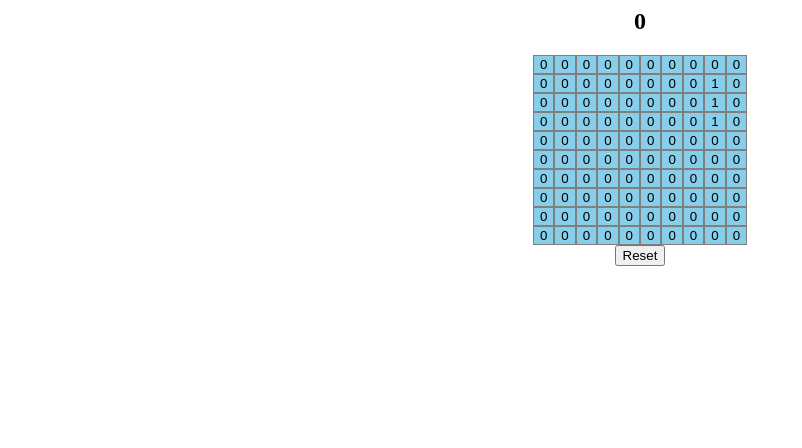
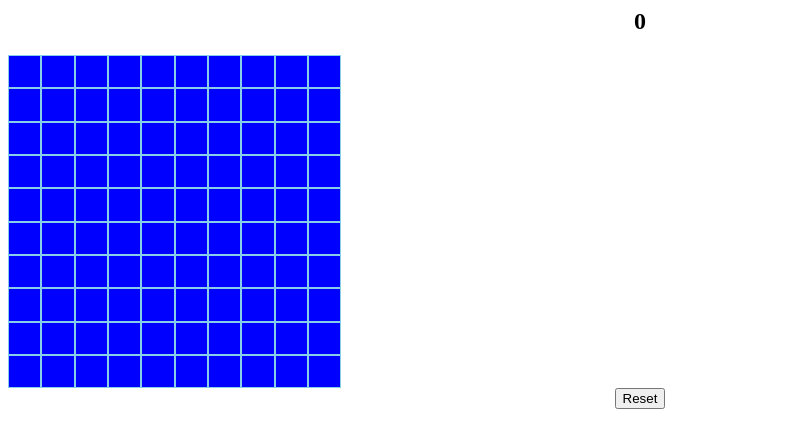
Before and after one commit to VSMent/react-ts-game-rfbi, a React (Create React App) app: page / in a window 1280 px wide. Shown: the top 448 px of the page, without its empty margins (0-802 px from the left). Built offline with nearby package versions, Linux system fonts and the light colour scheme.

Commit message:
make it look good

```diff
--- a/Battlefield.tsx
+++ b/Battlefield.tsx
@@ -1,4 +1,5 @@
 import * as React from 'react';
+import { NO_SHIP, SHIP, SHIP_SHOT, WATER } from './state/cellstate';
 
 type CellProps = {
   value: number;
@@ -6,10 +7,18 @@ type CellProps = {
   x: number;
   y: number;
 };
+
+const cellStateMap = {
+  [WATER]: '',
+  [SHIP]: '',
+  [NO_SHIP]: '🌊',
+  [SHIP_SHOT]: '🔥',
+};
+
 const Cell = ({ handleClick, value, x, y }: CellProps) => {
   return (
     <button type="button" onClick={() => handleClick(y, x)} className={'cell'}>
-      {value}
+      {cellStateMap[value]}
     </button>
   );
 };
@@ -23,7 +32,7 @@ export const Battlefield = ({ matrix, onCellClick }: BattlefieldProps) => {
   return (
     <div>
       {matrix.map((row, i) => (
-        <div key={i}>
+        <div key={i} className={'line'}>
           {row.map((el, j) => (
             <Cell
               key={`${i}${j}`}
--- a/state/useGameState.ts
+++ b/state/useGameState.ts
@@ -1,6 +1,7 @@
 import { useState } from 'react';
 import { createArray } from '../utils/array';
 import { createShip } from '../utils/battlefield';
+import { NO_SHIP, SHIP, SHIP_SHOT, WATER } from './cellstate';
 
 const MATRIX_LENGTH = 10;
 
@@ -11,7 +12,7 @@ const createBattlefield = () => {
   const battlefield = createEmptyBattlefield();
   const ship = createShip(3, MATRIX_LENGTH);
   ship.forEach(({ x, y }) => {
-    battlefield[y][x] = 1;
+    battlefield[y][x] = SHIP;
   });
   return battlefield;
 };
@@ -30,6 +31,13 @@ export const useGameState = () => {
   };
 
   const fire = (y: number, x: number) => {
+    const cell = state.matrix[y][x];
+    if (cell === NO_SHIP || cell == SHIP_SHOT) {
+      return;
+    }
+    const newState = cell === WATER ? NO_SHIP : SHIP_SHOT;
+    state.matrix[y][x] = newState;
+
     setState({ ...state, turn: state.turn + 1 });
   };
 
--- a/style.css
+++ b/style.css
@@ -3,9 +3,12 @@
 }
 
 .line {
+  display: flex;
 }
 .cell {
-  border: 1px solid gray;
+  border: 1px solid skyblue;
   cursor: pointer;
-  background-color: skyblue;
+  background-color: blue;
+  min-height: 2.5em;
+  min-width: 2.5em;
 }
```
